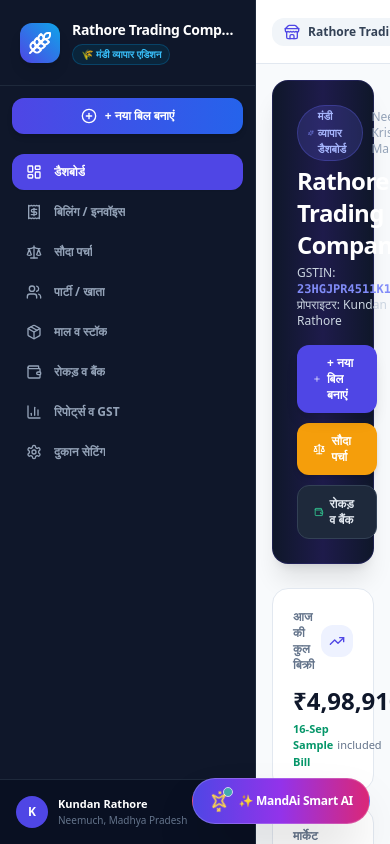
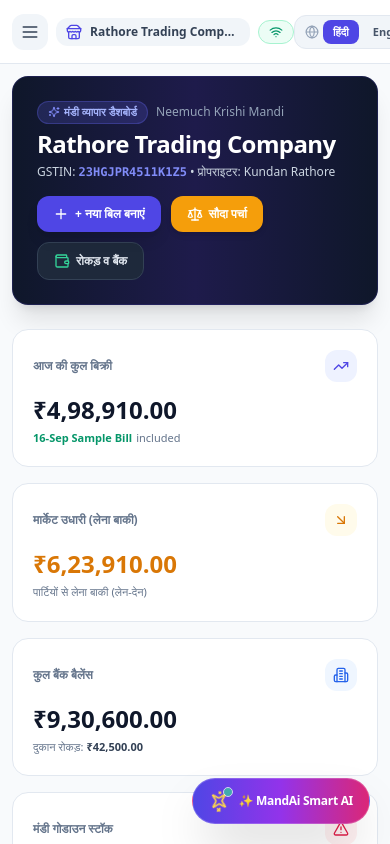
Before and after one commit to Arjunrayhod/MandAi, a Next.js app: page / in a window 390 px wide. Built offline with nearby package versions, Linux system fonts and the light colour scheme.

Commit message:
feat: full responsive auto-fit, mobile slide-over drawer, cross-browser viewport scaling and no-cut layout

```diff
--- a/src/app/billing/[id]/page.tsx
+++ b/src/app/billing/[id]/page.tsx
@@ -48,7 +48,8 @@ export default function InvoiceDetailPage() {
       />
 
       {/* Invoice Render Area */}
-      <div className="bg-slate-200/60 dark:bg-slate-950 p-2 sm:p-8 rounded-2xl print:p-0 print:bg-transparent flex justify-center">
+      <div className="bg-slate-200/60 dark:bg-slate-950 p-1 sm:p-6 md:p-8 rounded-2xl print:p-0 print:bg-transparent w-full overflow-x-auto">
+        <div className="min-w-fit mx-auto flex justify-center">
           {template === 'classic_rathore' && (
             <RathoreClassicTemplate invoice={invoice} company={company} />
           )}
@@ -60,5 +61,6 @@ export default function InvoiceDetailPage() {
           )}
         </div>
       </div>
+    </div>
   );
 }
--- a/src/app/globals.css
+++ b/src/app/globals.css
@@ -9,10 +9,45 @@
   --foreground: #0f172a;
 }
 
-body {
+*, *::before, *::after {
+  box-sizing: border-box;
+}
+
+html, body {
+  width: 100%;
+  max-width: 100vw;
+  overflow-x: hidden;
   color: var(--foreground);
   background: var(--background);
   font-family: system-ui, -apple-system, BlinkMacSystemFont, 'Segoe UI', Roboto, Oxygen, Ubuntu, Cantarell, 'Open Sans', 'Helvetica Neue', sans-serif;
+  -webkit-text-size-adjust: 100%;
+  -webkit-tap-highlight-color: transparent;
+}
+
+/* Smooth Touch Scrolling on iOS & Mobile Browsers */
+.overflow-x-auto, .overflow-y-auto {
+  -webkit-overflow-scrolling: touch;
+}
+
+/* Ultra Slim Clean Scrollbars */
+::-webkit-scrollbar {
+  width: 6px;
+  height: 6px;
+}
+::-webkit-scrollbar-track {
+  background: transparent;
+}
+::-webkit-scrollbar-thumb {
+  background: #cbd5e1;
+  border-radius: 9999px;
+}
+.dark ::-webkit-scrollbar-thumb {
+  background: #475569;
+}
+
+/* Ensure all tables are responsive and don't push screen boundaries */
+table {
+  border-collapse: collapse;
 }
 
 @media print {
@@ -21,6 +56,7 @@ body {
     color: black !important;
     margin: 0 !important;
     padding: 0 !important;
+    overflow: visible !important;
   }
 
   nav, aside, header, .no-print, .print-hide {
--- a/src/app/layout.tsx
+++ b/src/app/layout.tsx
@@ -1,8 +1,16 @@
-import type { Metadata } from 'next';
+import type { Metadata, Viewport } from 'next';
 import './globals.css';
 import { Sidebar } from '@/components/layout/Sidebar';
 import { Header } from '@/components/layout/Header';
 import { SmartAiAssistant } from '@/components/ai/SmartAiAssistant';
+
+export const viewport: Viewport = {
+  width: 'device-width',
+  initialScale: 1,
+  maximumScale: 5,
+  themeColor: '#4f46e5',
+  viewportFit: 'cover',
+};
 
 export const metadata: Metadata = {
   title: 'MandAi - Krishi Mandi & Business Billing Suite',
@@ -16,11 +24,11 @@ export default function RootLayout({
 }) {
   return (
     <html lang="hi" className="h-full bg-slate-50">
-      <body className="h-full flex overflow-hidden antialiased">
+      <body className="h-full flex overflow-hidden antialiased bg-slate-50 text-slate-900 selection:bg-indigo-500 selection:text-white">
         <Sidebar />
-        <div className="flex-1 flex flex-col min-w-0 h-full overflow-hidden">
+        <div className="flex-1 flex flex-col min-w-0 h-full overflow-hidden w-full">
           <Header />
-          <main className="flex-1 overflow-y-auto bg-slate-50 dark:bg-slate-900 p-4 sm:p-6 md:p-8">
+          <main className="flex-1 overflow-y-auto overflow-x-hidden bg-slate-50 dark:bg-slate-900 p-3 sm:p-6 md:p-8 w-full max-w-full">
             {children}
           </main>
         </div>
--- a/src/components/layout/Header.tsx
+++ b/src/components/layout/Header.tsx
@@ -4,10 +4,10 @@ import React, { useState, useEffect } from 'react';
 import Link from 'next/link';
 import { useAppStore } from '@/lib/store';
 import { Language, getTranslation } from '@/lib/translations';
-import { Store, ReceiptText, Bell, Globe, Wifi, WifiOff } from 'lucide-react';
+import { Store, ReceiptText, Bell, Globe, Wifi, WifiOff, Menu } from 'lucide-react';
 
 export const Header: React.FC = () => {
-  const { company, getMetrics, language, setLanguage } = useAppStore();
+  const { company, getMetrics, language, setLanguage, toggleMobileSidebar } = useAppStore();
   const metrics = getMetrics();
   const [isOnline, setIsOnline] = useState<boolean>(true);
 
@@ -26,10 +26,20 @@ export const Header: React.FC = () => {
   }, []);
 
   return (
-    <header className="h-16 bg-white dark:bg-slate-900 border-b border-slate-200 dark:border-slate-800 px-4 sm:px-6 flex items-center justify-between shrink-0 print:hidden select-none">
-      {/* Left Search / Info */}
-      <div className="flex items-center gap-3 sm:gap-4">
-        <div className="flex items-center gap-2 text-xs font-semibold text-slate-700 dark:text-slate-200 bg-slate-100 dark:bg-slate-800 px-3 py-1.5 rounded-xl">
+    <header className="h-16 bg-white dark:bg-slate-900 border-b border-slate-200 dark:border-slate-800 px-3 sm:px-6 flex items-center justify-between shrink-0 print:hidden select-none">
+      {/* Left Search / Mobile Menu / Info */}
+      <div className="flex items-center gap-2 sm:gap-4">
+        {/* Mobile Hamburger Toggle Button */}
+        <button
+          type="button"
+          onClick={toggleMobileSidebar}
+          className="md:hidden p-2 rounded-xl bg-slate-100 dark:bg-slate-800 text-slate-700 dark:text-slate-200 hover:bg-slate-200 dark:hover:bg-slate-700 transition"
+          aria-label="Open menu"
+        >
+          <Menu className="w-5 h-5" />
+        </button>
+
+        <div className="flex items-center gap-2 text-xs font-semibold text-slate-700 dark:text-slate-200 bg-slate-100 dark:bg-slate-800 px-2.5 sm:px-3 py-1.5 rounded-xl">
           {company.logoUrl ? (
             <img
               src={company.logoUrl}
--- a/src/components/layout/Sidebar.tsx
+++ b/src/components/layout/Sidebar.tsx
@@ -13,14 +13,15 @@ import {
   Settings,
   PlusCircle,
   Wheat,
-  Scale
+  Scale,
+  X
 } from 'lucide-react';
 import { useAppStore } from '@/lib/store';
-import { getTranslation, TRANSLATIONS } from '@/lib/translations';
+import { getTranslation } from '@/lib/translations';
 
 export const Sidebar: React.FC = () => {
   const pathname = usePathname();
-  const { company, language } = useAppStore();
+  const { company, language, mobileSidebarOpen, setMobileSidebarOpen } = useAppStore();
 
   const navItems = [
     { href: '/', label: getTranslation('nav_dashboard', language), icon: LayoutDashboard },
@@ -33,10 +34,11 @@ export const Sidebar: React.FC = () => {
     { href: '/settings', label: getTranslation('nav_settings', language), icon: Settings },
   ];
 
-  return (
-    <aside className="w-64 bg-slate-900 text-slate-300 flex flex-col shrink-0 border-r border-slate-800 print:hidden select-none">
+  const sidebarContent = (
+    <div className="flex flex-col h-full bg-slate-900 text-slate-300 select-none">
       {/* Brand Logo & Name */}
-      <div className="p-5 border-b border-slate-800 flex items-center gap-3">
+      <div className="p-4 sm:p-5 border-b border-slate-800 flex items-center justify-between gap-3">
+        <div className="flex items-center gap-3 min-w-0">
           {company.logoUrl ? (
             <img
               src={company.logoUrl}
@@ -48,7 +50,7 @@ export const Sidebar: React.FC = () => {
               <Wheat className="w-6 h-6" />
             </div>
           )}
-        <div className="overflow-hidden">
+          <div className="overflow-hidden min-w-0">
             <h2 className="text-sm font-bold text-white truncate tracking-tight">
               {company.name || 'MandAi SaaS'}
             </h2>
@@ -58,10 +60,22 @@ export const Sidebar: React.FC = () => {
           </div>
         </div>
 
+        {/* Close Button on Mobile Drawer */}
+        <button
+          type="button"
+          onClick={() => setMobileSidebarOpen(false)}
+          className="md:hidden p-1.5 rounded-lg text-slate-400 hover:text-white hover:bg-slate-800 transition"
+          aria-label="Close sidebar"
+        >
+          <X className="w-5 h-5" />
+        </button>
+      </div>
+
       {/* Quick Action Button */}
       <div className="p-3">
         <Link
           href="/billing/new"
+          onClick={() => setMobileSidebarOpen(false)}
           className="flex items-center justify-center gap-2 w-full py-2.5 px-4 bg-gradient-to-r from-indigo-600 to-blue-600 hover:from-indigo-500 hover:to-blue-500 text-white font-bold text-xs rounded-xl shadow-md transition transform active:scale-95"
         >
           <PlusCircle className="w-4 h-4" />
@@ -79,6 +93,7 @@ export const Sidebar: React.FC = () => {
             <Link
               key={item.href}
               href={item.href}
+              onClick={() => setMobileSidebarOpen(false)}
               className={`flex items-center gap-3 px-3.5 py-2.5 rounded-xl text-xs font-semibold transition-all ${
                 isActive
                   ? 'bg-indigo-600 text-white shadow-sm'
@@ -115,6 +130,31 @@ export const Sidebar: React.FC = () => {
           <span className="w-2.5 h-2.5 rounded-full bg-emerald-500 shadow-xs shadow-emerald-500/50 shrink-0"></span>
         </div>
       </div>
+    </div>
+  );
+
+  return (
+    <>
+      {/* Desktop Sidebar: Permanent on md+ screens */}
+      <aside className="hidden md:flex w-64 bg-slate-900 text-slate-300 flex-col shrink-0 border-r border-slate-800 print:hidden select-none">
+        {sidebarContent}
       </aside>
+
+      {/* Mobile Slide-Over Drawer: Active when mobileSidebarOpen is true */}
+      {mobileSidebarOpen && (
+        <div className="fixed inset-0 z-50 md:hidden flex">
+          {/* Backdrop */}
+          <div
+            className="fixed inset-0 bg-black/60 backdrop-blur-xs transition-opacity"
+            onClick={() => setMobileSidebarOpen(false)}
+          />
+
+          {/* Drawer Panel */}
+          <aside className="relative w-4/5 max-w-xs h-full bg-slate-900 shadow-2xl z-10 animate-in slide-in-from-left duration-200">
+            {sidebarContent}
+          </aside>
+        </div>
+      )}
+    </>
   );
 };
--- a/src/lib/store.ts
+++ b/src/lib/store.ts
@@ -62,6 +62,11 @@ interface AppState {
 
   // Mandi Sauda Parcha
   addSaudaSlip: (slip: Omit<MandiSaudaSlip, 'id'>) => MandiSaudaSlip;
+
+  // Mobile UI
+  mobileSidebarOpen: boolean;
+  setMobileSidebarOpen: (open: boolean) => void;
+  toggleMobileSidebar: () => void;
 
   // Reset demo
   resetToDefault: () => void;
@@ -140,6 +145,9 @@ const getInitialState = () => {
 
 export const useAppStore = create<AppState>((set, get) => ({
   ...getInitialState(),
+  mobileSidebarOpen: false,
+  setMobileSidebarOpen: (open) => set({ mobileSidebarOpen: open }),
+  toggleMobileSidebar: () => set((state) => ({ mobileSidebarOpen: !state.mobileSidebarOpen })),
 
   setLanguage: (lang) => {
     set((state) => {
```
Lines whose indentation alone changed are shown as unchanged.
